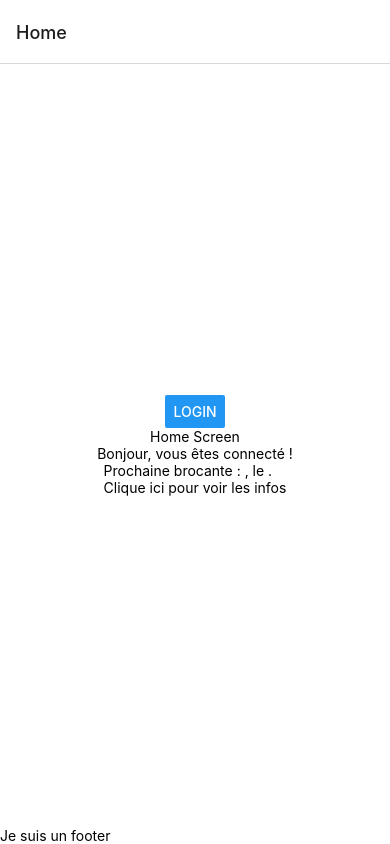
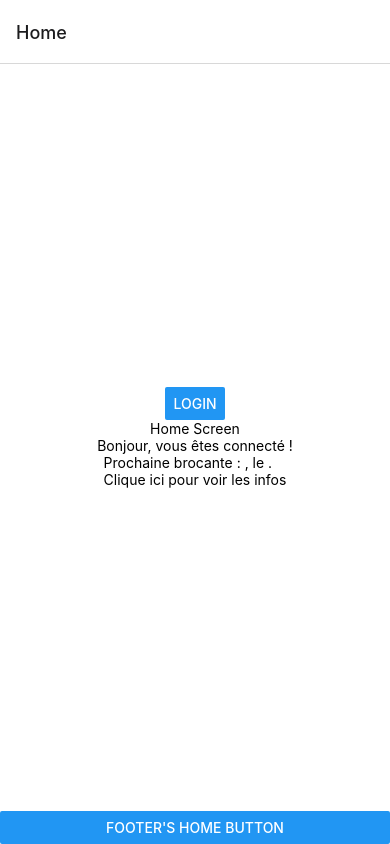
Before and after one commit to adatechschool/projet-mobile-tddeter, a React Native app in the folder TDDeter/: screen / in a window 390 px wide. Built offline with nearby package versions, Linux system fonts and the light colour scheme.

Commit message:
[feat] Added button to go to home screen, next step is navigation

```diff
--- a/TDDeter/Components/Footer.js
+++ b/TDDeter/Components/Footer.js
@@ -1,9 +1,12 @@
-import { View, Text } from "react-native";
+import { View, Button } from "react-native";
 
 export default function Footer() {
   return (
     <View accessibilityLabel="footer">
-      <Text>Je suis un footer</Text>
+      <Button
+        title="Footer's home button"
+        accessibilityLabel="Bouton pour aller sur la page accueil"
+      />
     </View>
   );
 }
```
